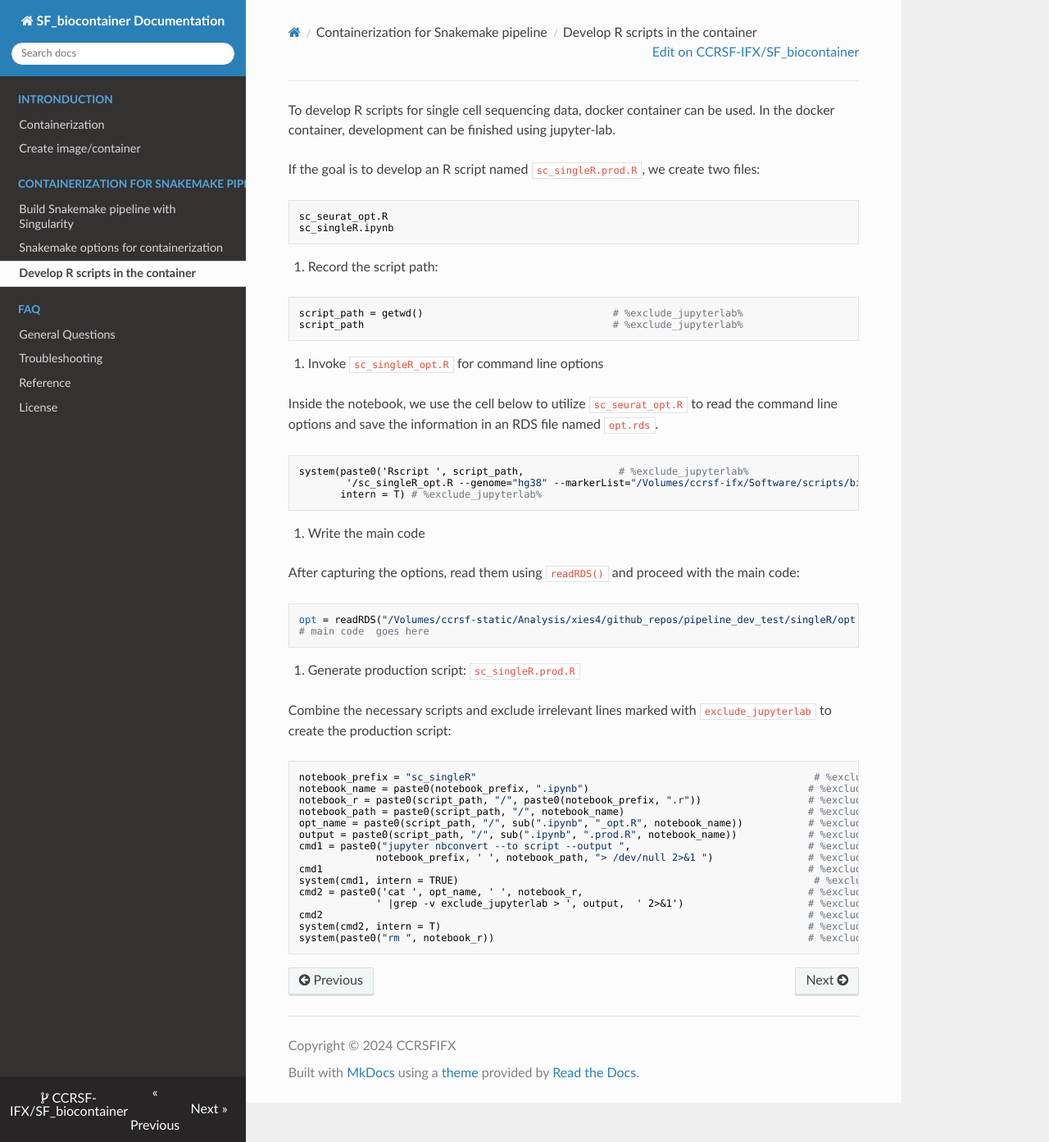
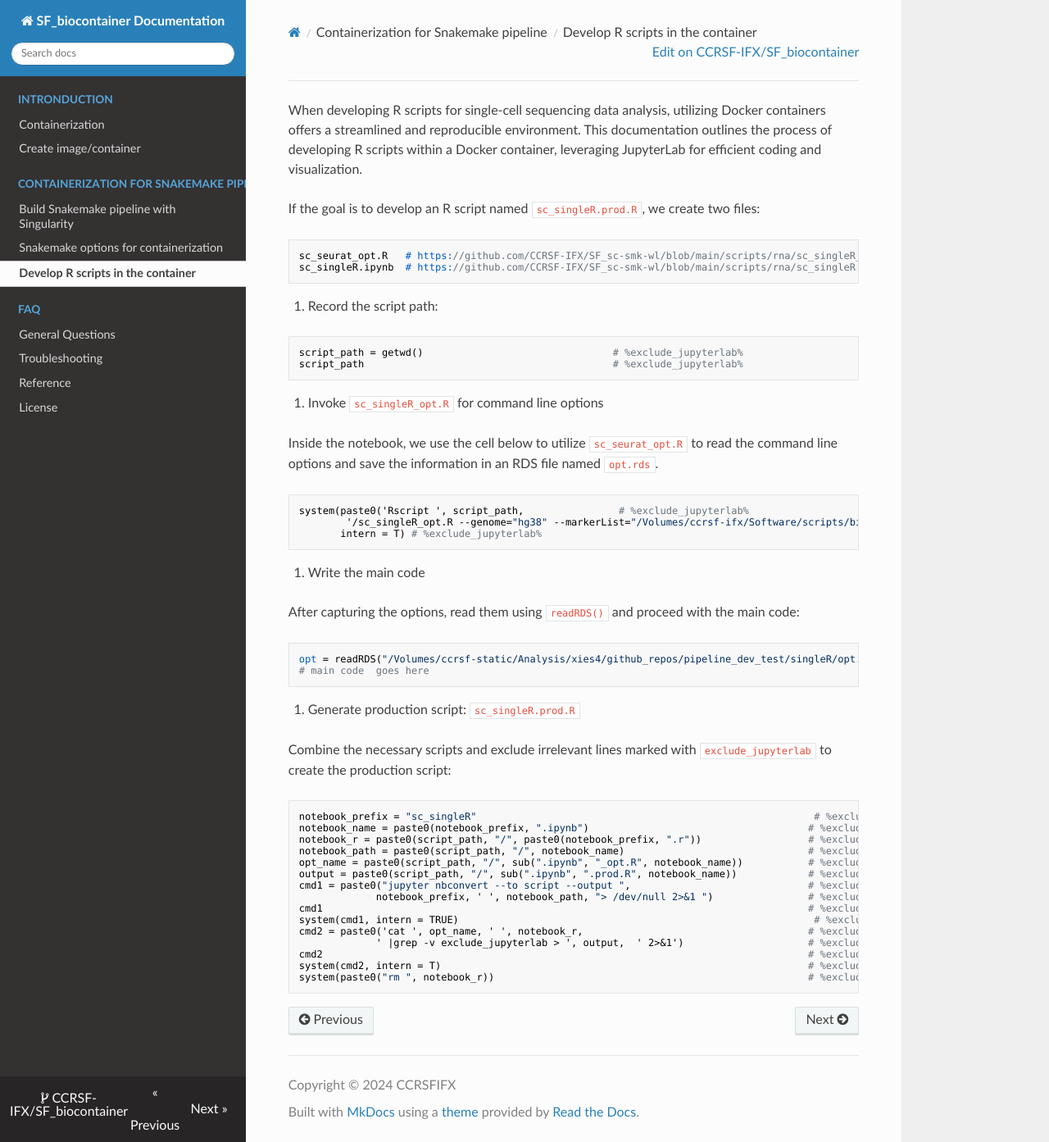
Before and after one commit to CCRSF-IFX/SF_biocontainer, an MkDocs documentation site: the page built from docs/dev_w_docker.md, in a window 1280 px wide and 1393 px high. Shown: the whole window at 82% size. Built offline with MkDocs 1.6.1, drawn with Linux system fonts in a browser that asks for light colours; nearby versions of some CDN libraries.

Commit message:
Update documentation for developing R script in docker container

````diff
--- a/docs/dev_w_docker.md
+++ b/docs/dev_w_docker.md
@@ -1,9 +1,9 @@
-To develop R scripts for single cell sequencing data, docker container can be used. In the docker container, development can be finished using jupyter-lab.
+When developing R scripts for single-cell sequencing data analysis, utilizing Docker containers offers a streamlined and reproducible environment. This documentation outlines the process of developing R scripts within a Docker container, leveraging JupyterLab for efficient coding and visualization.
 
 If the goal is to develop an R script named `sc_singleR.prod.R`, we create two files:
 ```
-sc_seurat_opt.R
-sc_singleR.ipynb
+sc_seurat_opt.R   # https://github.com/CCRSF-IFX/SF_sc-smk-wl/blob/main/scripts/rna/sc_singleR_opt.R
+sc_singleR.ipynb  # https://github.com/CCRSF-IFX/SF_sc-smk-wl/blob/main/scripts/rna/sc_singleR.ipynb
 ```
 
 1. Record the script path:
````
